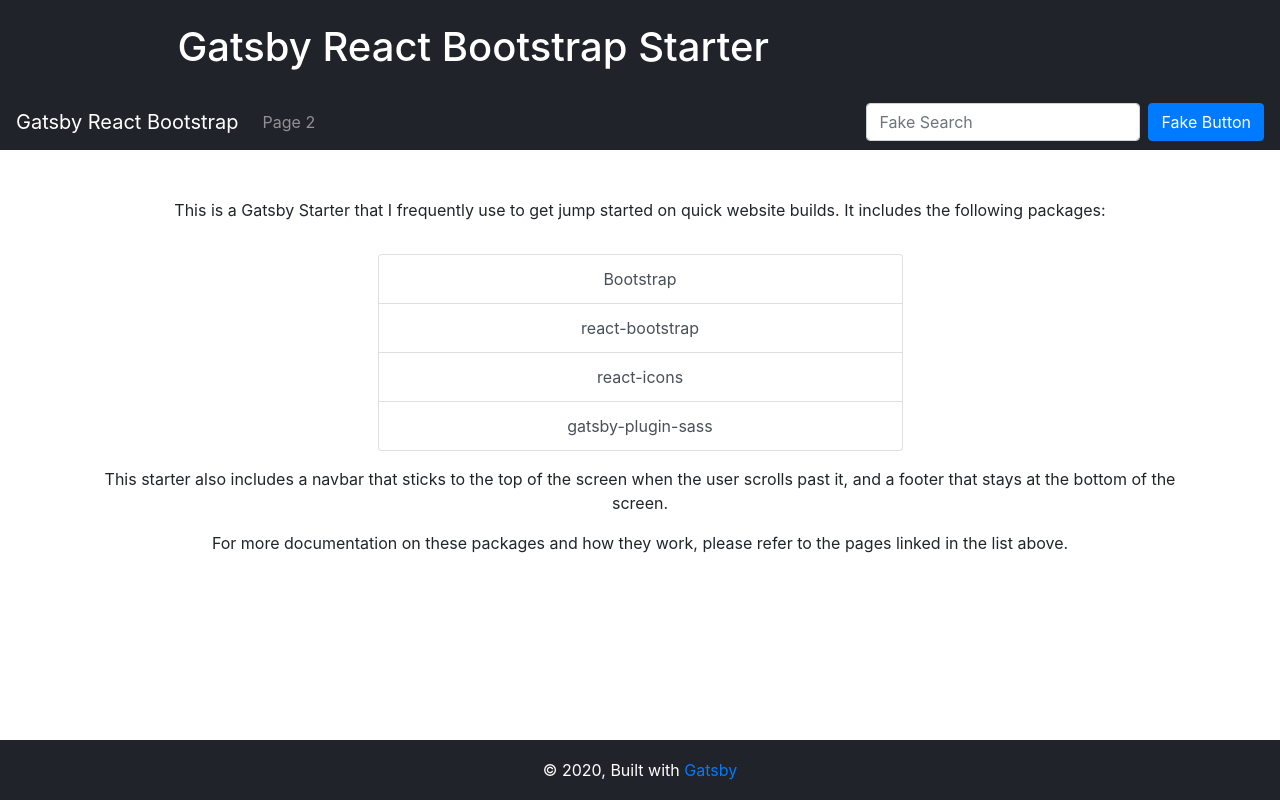
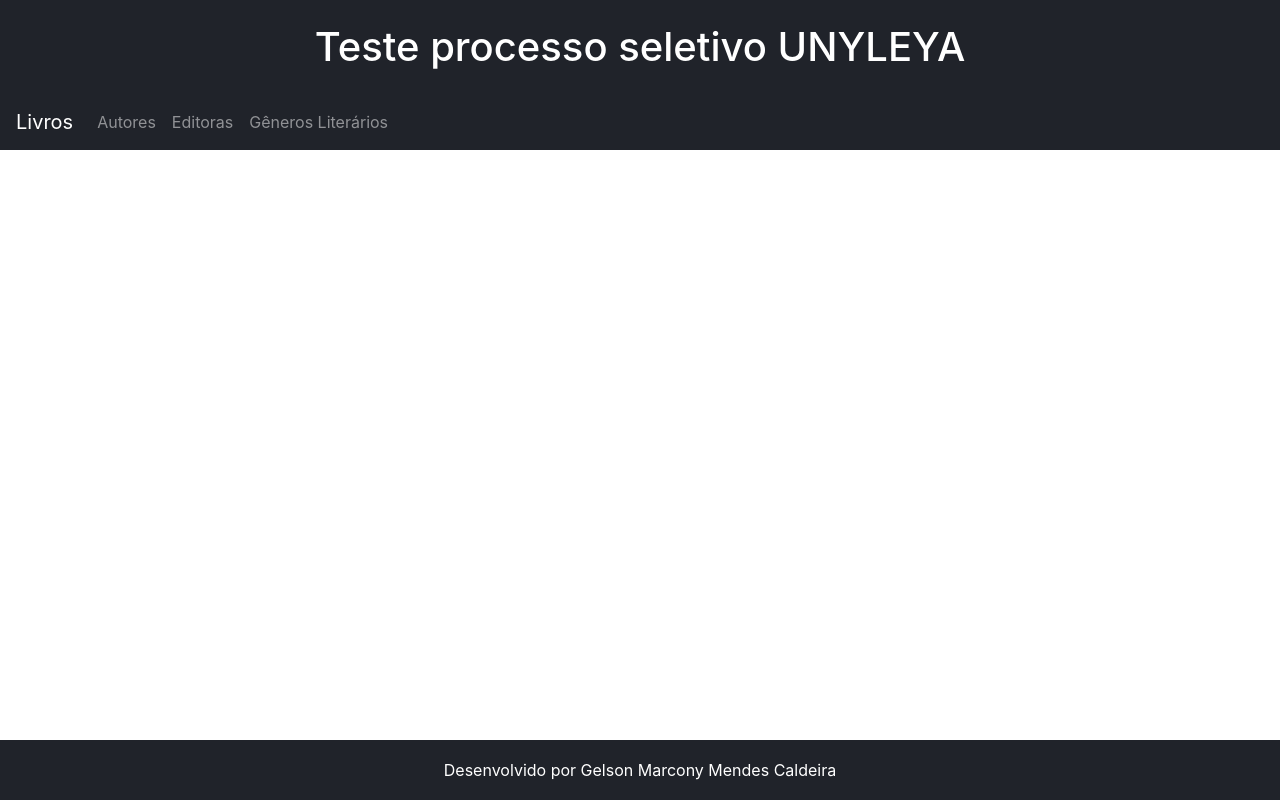
Before and after one commit to marconycaldeira/unyleia-front-end, a Gatsby site: page / in a window 1280 px wide. Built offline with nearby package versions, Linux system fonts and the light colour scheme; Gatsby itself is replaced by a stand-in of ours.

Commit message:
Configura estrutura de paginas e parametros

```diff
--- a/gatsby-config.js
+++ b/gatsby-config.js
@@ -1,9 +1,9 @@
 module.exports = {
-  pathPrefix: "/gatsby-react-bootstrap-starter",
+  pathPrefix: "/front-end",
   siteMetadata: {
-    title: `Gatsby React Bootstrap Starter`,
-    description: `A starter that includes react-bootstrap and react-icons, along with SASS compilation.`,
-    author: `Billy Jacoby`,
+    title: `Teste processo seletivo UNYLEYA`,
+    description: `Teste de front-end do processo seletivo UNYLEYA`,
+    author: `Gelson Marcony Mendes Caldeira`,
   },
   plugins: [
     `gatsby-plugin-react-helmet`,
--- a/src/components/layout.js
+++ b/src/components/layout.js
@@ -27,7 +27,7 @@ const Layout = ({ children, pageInfo }) => (
     render={data => (
       <>
         <Container fluid className="px-0 main">
-          <Row noGutters className="justify-content-center">
+          <Row noGutters className="justify-content-center text-center">
             <Col>
               <Header siteTitle={data.site.siteMetadata.title} />
             </Col>
@@ -43,12 +43,10 @@ const Layout = ({ children, pageInfo }) => (
         </Container>
         <Container fluid className="px-0">
           <Row noGutters>
-            <Col className="footer-col">
+            <Col className="footer-col text-center">
               <footer>
                 <span>
-                  © {new Date().getFullYear()}, Built with
-                  {` `}
-                  <a href="https://www.gatsbyjs.org">Gatsby</a>
+                  Desenvolvido por Gelson Marcony Mendes Caldeira
                 </span>
               </footer>
             </Col>
--- a/src/components/navBar.js
+++ b/src/components/navBar.js
@@ -4,34 +4,32 @@ import { Link } from "gatsby"
 import { Navbar, Nav, Form, FormControl, Button } from "react-bootstrap"
 
 const CustomNavbar = ({ pageInfo }) => {
-  console.log(pageInfo)
+
   return (
     <>
       <Navbar variant="dark" expand="lg" id="site-navbar">
         {/* <Container> */}
         <Link to="/" className="link-no-style">
-          <Navbar.Brand as="span">Gatsby React Bootstrap</Navbar.Brand>
+          <Navbar.Brand as="span">Livros</Navbar.Brand>
         </Link>
         <Navbar.Toggle aria-controls="basic-navbar-nav" />
         <Navbar.Collapse id="basic-navbar-nav">
           <Nav className="mr-auto" activeKey={pageInfo && pageInfo.pageName}>
-            <Link to="/page-2" className="link-no-style">
-              <Nav.Link as="span" eventKey="page-2">
-                Page 2
+            <Link to="/authors" className="link-no-style">
+              <Nav.Link as="span" eventKey="authors">
+                Autores
               </Nav.Link>
             </Link>
-          </Nav>
-          <Nav className="ml-auto">
-            <Form inline onSubmit={e => e.preventDefault()}>
-              <Form.Group>
-                <FormControl
-                  type="text"
-                  placeholder="Fake Search"
-                  className="mr-2"
-                />
-              </Form.Group>
-              <Button>Fake Button</Button>
-            </Form>
+            <Link to="/publishers" className="link-no-style">
+              <Nav.Link as="span" eventKey="publishers">
+              Editoras
+              </Nav.Link>
+            </Link>
+            <Link to="/genrers" className="link-no-style">
+              <Nav.Link as="span" eventKey="genrers">
+              Gêneros Literários
+              </Nav.Link>
+            </Link>
           </Nav>
         </Navbar.Collapse>
         {/* </Container> */}
--- a/src/pages/index.js
+++ b/src/pages/index.js
@@ -6,63 +6,9 @@ import SEO from "../components/seo"
 
 const IndexPage = () => (
   <Layout pageInfo={{ pageName: "index" }}>
-    <SEO title="Home" keywords={[`gatsby`, `react`, `bootstrap`]} />
+    <SEO title="Livros" keywords={[`UNYLEYA`, `teste`, `livros`]} />
     <Container className="text-center">
-      <Row>
-        <Col>
-          <p>
-            This is a Gatsby Starter that I frequently use to get jump started
-            on quick website builds. It includes the following packages:
-          </p>
-        </Col>
-      </Row>
-      <Row className="justify-content-center my-3">
-        <Col md="6">
-          <ListGroup>
-            <ListGroup.Item
-              action
-              href="https://getbootstrap.com"
-              target="_blank"
-            >
-              Bootstrap
-            </ListGroup.Item>
-            <ListGroup.Item
-              action
-              href="https://react-bootstrap.github.io/"
-              target="_blank"
-            >
-              react-bootstrap
-            </ListGroup.Item>
-            <ListGroup.Item
-              action
-              href="https://react-icons.netlify.com"
-              target="_blank"
-            >
-              react-icons
-            </ListGroup.Item>
-            <ListGroup.Item
-              action
-              href="https://www.gatsbyjs.org/packages/gatsby-plugin-sass/"
-              target="_blank"
-            >
-              gatsby-plugin-sass
-            </ListGroup.Item>
-          </ListGroup>
-        </Col>
-      </Row>
-      <Row>
-        <Col>
-          <p>
-            This starter also includes a navbar that sticks to the top of the
-            screen when the user scrolls past it, and a footer that stays at the
-            bottom of the screen.
-          </p>
-          <p>
-            For more documentation on these packages and how they work, please
-            refer to the pages linked in the list above.
-          </p>
-        </Col>
-      </Row>
+
     </Container>
   </Layout>
 )
--- a/src/pages/page-2.js
+++ b/src/pages/publishers.js
@@ -4,7 +4,7 @@ import { Link } from "gatsby"
 import Layout from "../components/layout"
 import SEO from "../components/seo"
 
-const SecondPage = () => (
+const Publishers = () => (
   <Layout pageInfo={{ pageName: "page-2" }}>
     <SEO title="Page two" />
     <h1>Hi from the second page</h1>
@@ -13,4 +13,4 @@ const SecondPage = () => (
   </Layout>
 )
 
-export default SecondPage
+export default Publishers
```
Also changed, not shown: package.json (+4 -4 lines), src/pages/authors.js (added, +16 -0 lines), src/pages/genrers.js (added, +16 -0 lines), README.md.
